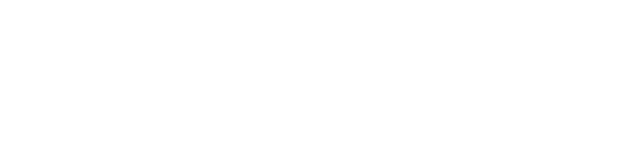
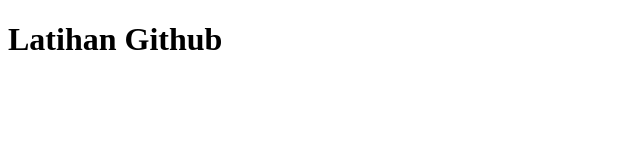
Before and after one commit to AhmadMuafi/html, a plain HTML site: page index.html in a window 1280 px wide. Shown: the whole page, without its empty margins (0-640 px from the left). Drawn offline with Linux system fonts and the light colour scheme.

Commit message:
versi 1.1
Ada tambahan h1

```diff
--- a/index.html
+++ b/index.html
@@ -5,5 +5,9 @@
     <meta name="viewport" content="width=device-width, initial-scale=1.0" />
     <title>Latihan Github</title>
   </head>
-  <body></body>
+  <body>
+    <div>
+      <h1>Latihan Github</h1>
+    </div>
+  </body>
 </html>
```
